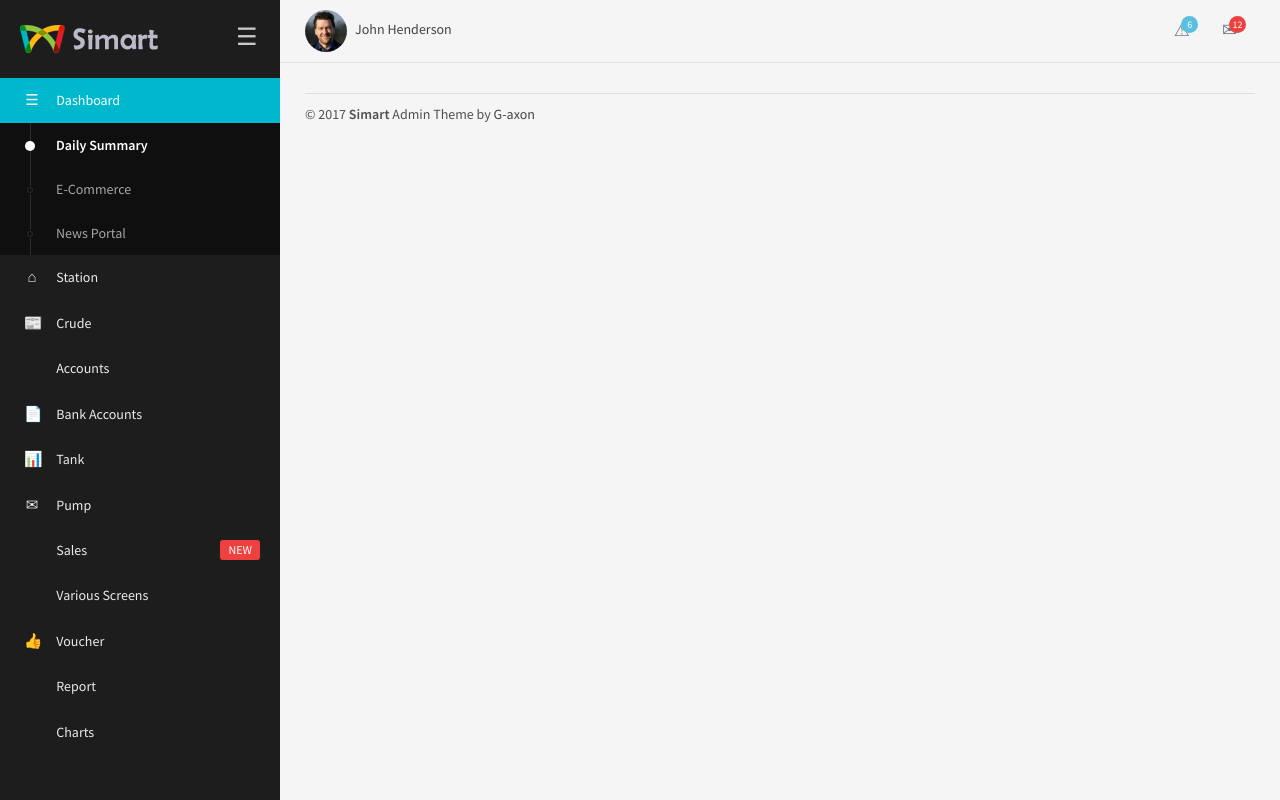
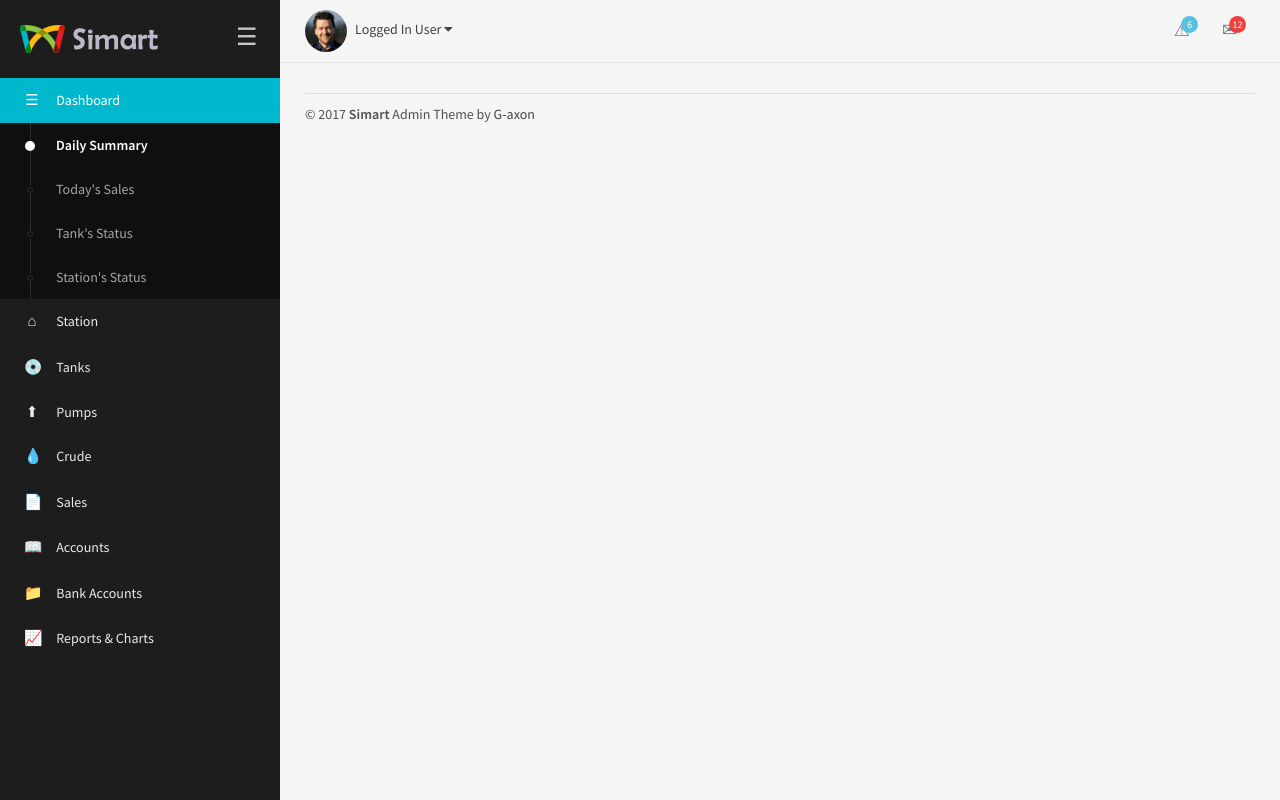
Before and after one commit to Sirlam/simart, a Django app: template catalog/templates/base_generic.html in a window 1280 px wide. Run offline with Django 3.2, Linux system fonts and the light colour scheme; the template is opened without the code that fills it, so the values that code supplies are empty; some libraries are stand-ins or nearby versions; some web fonts are replaced.

Commit message:
Finished base templating...moving on to dashboard page design

```diff
--- a/catalog/models.py
+++ b/catalog/models.py
@@ -15,6 +15,7 @@ class Station(models.Model):
     station_id = models.UUIDField(primary_key=True, default=uuid.uuid4, help_text="Unique ID for Stations")
     name = models.CharField(max_length=200)
     address = models.CharField(max_length=500)
+    location = models.CharField(max_length=100, blank=True)
 
     def __str__(self):
         """
--- a/catalog/templates/base_generic.html
+++ b/catalog/templates/base_generic.html
@@ -7,7 +7,7 @@
     <meta name="viewport" content="width=device-width, initial-scale=1">
     <meta name="description" content="Simart - Filling Station Management System Software">
     <meta name="keywords" content="Simart, petrol, filling station, crud, diesel, kerosene">
-    {% block title %}<title>Simart | Dashboard</title>{% endblock %}
+    {% block title %}<title>Simart | Home</title>{% endblock %}
 
 	{% load static %}
     <!-- Site favicon -->
@@ -69,99 +69,59 @@
 			<li class="has-sub active "><a href="#"><i class="icon-menu"></i><span class="title">Dashboard</span></a>
 				<ul class="nav">
 					<li class="active"><a href="#"><span class="title">Daily Summary</span></a></li>
-					<li><a href="#"><span class="title">E-Commerce</span></a></li>
-					<li><a href="#"><span class="title">News Portal</span></a></li>
+					<li><a href="#"><span class="title">Today's Sales</span></a></li>
+					<li><a href="#"><span class="title">Tank's Status</span></a></li>
+					<li><a href="#"><span class="title">Station's Status</span></a></li>
 				</ul>
 			</li>
 			<li class="has-sub"><a href="#"><i class="icon-home"></i><span class="title">Station</span></a>
 				<ul class="nav collapse">
-					<li><a href="#"><span class="title">View All Stations</span></a></li>
-					<li><a href="#"><span class="title">Add New Station</span></a></li>
-					<li><a href="#"><span class="title">Edit / Delete Station</span></a></li>
+                    <li><a href="#"><span class="title">Add New Station</span></a></li>
+					<li><a href="#"><span class="title">View / Edit / Delete Stations</span></a></li>
 				</ul>
 			</li>
-			<li class="has-sub"><a href="panels.html"><i class="icon-newspaper"></i><span class="title">Crude</span></a>
+			<li class="has-sub"><a href="#"><i class="icon-cd"></i><span class="title">Tanks</span></a>
 				<ul class="nav collapse">
-					<li><a href="panels.html"><span class="title">Panels</span></a></li>
-					<li><a href="buttons.html"><span class="title">Buttons</span></a></li>
-					<li><a href="typography.html"><span class="title">Typography</span></a></li>
-					<li><a href="tabs-accordions.html"><span class="title">Tabs &amp; Accordions</span></a></li>
-					<li><a href="tooltips-popovers.html"><span class="title">Tooltips &amp; Popovers</span></a></li>
-					<li><a href="navbars.html"><span class="title">Navbars</span></a></li>
-					<li><a href="breadcrumbs.html"><span class="title">Breadcrumbs</span></a></li>
-					<li><a href="badges-label.html"><span class="title">Badges &amp; Labels</span></a></li>
-					<li><a href="progress-bars.html"><span class="title">Progress Bars</span></a></li>
-					<li><a href="modals.html"><span class="title">Modals</span></a></li>
-					<li><a href="alerts.html"><span class="title">Alerts</span></a></li>
-					<li><a href="pagination.html"><span class="title">Pagination</span></a></li>
-					<li><a href="video.html"><span class="title">Video</span></a></li>
+					<li><a href="#"><span class="title">Add New Tank</span></a></li>
+					<li><a href="#"><span class="title">View / Edit / Delete Tanks</span></a></li>
 				</ul>
 			</li>
-			<li class="has-sub"><a href="basic-tables.html"><i class="icon-window"></i><span class="title">Accounts</span></a>
+            <li class="has-sub"><a href="#"><i class="fa icon-up"></i><span class="title">Pumps</span></a>
 				<ul class="nav collapse">
-					<li><a href="basic-tables.html"><span class="title">Basic Tables</span></a></li>
-					<li><a href="data-tables.html"><span class="title">Data Tables</span></a></li>
+					<li><a href="#"><span class="title">Add New Pump</span></a></li>
+					<li><a href="#"><span class="title">View / Edit / Delete Pump</span></a></li>
 				</ul>
 			</li>
-			<li class="has-sub"><a href="form-basic.html"><i class="icon-doc-text"></i><span class="title">Bank Accounts</span></a>
+			<li class="has-sub"><a href="#"><i class="icon-droplet"></i><span class="title">Crude</span></a>
 				<ul class="nav collapse">
-					<li><a href="form-basic.html"><span class="title">Basic Form</span></a></li>
-					<li><a href="form-advanced.html"><span class="title">Advanced Plugins</span></a></li>
-					<li><a href="form-wizard.html"><span class="title">Form Wizard</span></a></li>
-					<li><a href="file-upload.html"><span class="title">File upload</span></a></li>
-					<li><a href="editors.html"><span class="title">Editors</span></a></li>
+					<li><a href="#"><span class="title">Add New Crude</span></a></li>
+					<li><a href="#"><span class="title">View / Edit / Delete Crude</span></a></li>
 				</ul>
 			</li>
-			<li class="has-sub"><a href="graph-flot.html"><i class="icon-chart-bar"></i><span class="title">Tank</span></a>
+			<li class="has-sub"><a href="form-basic.html"><i class="icon-doc-text"></i><span class="title">Sales</span></a>
 				<ul class="nav collapse">
-					<li><a href="graph-flot.html"><span class="title">Flot Charts</span></a></li>
-					<li><a href="graph-morris.html"><span class="title">Morris Charts</span></a></li>
-					<li><a href="graph-peity.html"><span class="title">Peity Charts</span></a></li>
-					<li><a href="graph-sparkline.html"><span class="title">Sparkline Charts</span></a></li>
-					<li><a href="graph-chartjs.html"><span class="title">ChartsJs</span></a></li>
-					<li><a href="graph-chartist.html"><span class="title">Chartist</span></a></li>
-					<li><a href="graph-c3.html"><span class="title">C3 Charts</span></a></li>
+					<li><a href="#"><span class="title">Add New Sales</span></a></li>
+					<li><a href="#"><span class="title">View / Edit / Delete Sales</span></a></li>
+					<li><a href="#"><span class="title">Sales Report</span></a></li>
 				</ul>
 			</li>
-			<li class="has-sub"><a href="mail-inbox.html"><i class="icon-mail"></i><span class="title">Pump</span></a>
+			<li class="has-sub"><a href="graph-flot.html"><i class="icon-book-open"></i><span class="title">Accounts</span></a>
 				<ul class="nav collapse">
-					<li><a href="mail-inbox.html"><span class="title">Inbox</span></a></li>
-					<li><a href="mail-compose.html"><span class="title">Compose Mail</span></a></li>
-					<li><a href="mail-read.html"><span class="title">View Mail</span></a></li>
+					<li><a href="#"><span class="title">Add New Account</span></a></li>
+					<li><a href="#"><span class="title">View / Edit / Delete Accounts</span></a></li>
 				</ul>
 			</li>
-			<li><a href="maps-vector.html"><i class="icon-location"></i><span class="title">Sales</span> <span class="label label-secondary pull-right">NEW</span></a></li>
-			<li class="has-sub"><a href="login.html"><i class="icon-google-circles"></i><span class="title">Various Screens</span></a>
+			<li class="has-sub"><a href="mail-inbox.html"><i class="icon-folder"></i><span class="title">Bank Accounts</span></a>
 				<ul class="nav collapse">
-					<li><a href="login.html"><span class="title">Login</span></a></li>
-					<li><a href="register.html"><span class="title">Register</span></a></li>
-					<li><a href="forgot-password.html"><span class="title">Forgot password</span></a></li>
-					<li><a href="lockscreen.html"><span class="title">Lockscreen</span></a></li>
-					<li><a href="error-404.html"><span class="title">404 Page</span></a></li>
-					<li><a href="blank-page.html"><span class="title">Blank Page</span></a></li>
-					<li><a href="comments.html"><span class="title">Comments</span></a></li>
+					<li><a href="#"><span class="title">Add New Bank Account</span></a></li>
+					<li><a href="#"><span class="title">View / Edit / Delete Bank Accounts</span></a></li>
 				</ul>
 			</li>
-			<li class="has-sub"><a href="icons-entypo.html"><i class="icon-thumbs-up"></i><span class="title">Voucher</span></a>
+			<!--<li><a href="maps-vector.html"><i class="icon-location"></i><span class="title">Sales</span> <span class="label label-secondary pull-right">NEW</span></a></li>-->
+
+			<li class="has-sub"><a href="simple-view.html"><i class="icon-chart-line"></i><span class="title">Reports &amp; Charts</span></a>
 				<ul class="nav collapse">
-					<li><a href="icons-entypo.html"><span class="title">Entypo</span></a></li>
-					<li><a href="icons-fontawesome.html"><span class="title">Font Awesome</span></a></li>
-					<li><a href="icons-glyphicons.html"><span class="title">Glyph Icons</span></a></li>
-				</ul>
-			</li>
-			<li class="has-sub"><a href="simple-view.html"><i class="icon-list"></i><span class="title">Report</span></a>
-				<ul class="nav collapse">
-					<li><a href="simple-view.html"><span class="title">Simple View</span></a></li>
-					<li><a href="cards-view.html"><span class="title">Cards View</span></a></li>
-					<li><a href="strip-view.html"><span class="title">Strip View</span></a></li>
-					<li><a href="table-view.html"><span class="title">Table View</span></a></li>
-				</ul>
-			</li>
-			<li class="has-sub"><a href="short-view.html"><i class="icon-popup"></i><span class="title">Charts</span></a>
-				<ul class="nav collapse">
-					<li><a href="short-view.html"><span class="title">Short View</span></a></li>
-					<li><a href="detailed-view.html"><span class="title">Detailed View</span></a></li>
-					<li><a href="detailed-view-2.html"><span class="title">Detailed Action View</span></a></li>
+					<li><a href="simple-view.html"><span class="title">Generate Report</span></a></li>
 				</ul>
 			</li>
 		</ul>
@@ -172,14 +132,12 @@
 
     <!-- Main container -->
   <div class="main-container gray-bg">
-
 		<!-- Main header -->
 		<div class="main-header row">
 		  <div class="col-sm-6 col-xs-7">
-
 			<!-- User info -->
 			<ul class="user-info pull-left">
-			  <li class="profile-info dropdown"><a data-toggle="dropdown" class="dropdown-toggle" href="#" aria-expanded="false"> <img width="44" class="img-circle avatar" alt="" src="images/man-3.jpg">John Henderson <span class="caret"></span></a>
+			  <li class="profile-info dropdown"><a data-toggle="dropdown" class="dropdown-toggle" href="#" aria-expanded="false"> <img width="44" class="img-circle avatar" alt="" src="{% static 'images/man-3.jpg' %}">Logged In User <span class="fa fa-caret-down"></span></a>
 
 				<!-- User action menu -->
 				<ul class="dropdown-menu">
@@ -236,7 +194,7 @@
 						<li>
 							<ul class="media-list">
 								<li class="media">
-									<div class="media-left"><img alt="" class="img-circle img-sm" src="images/domnic-brown.png"></div>
+									<div class="media-left"><img alt="" class="img-circle img-sm" src="{% static 'images/domnic-brown.png' %}"></div>
 									<div class="media-body">
 										<a class="media-heading" href="#">
 											<span class="text-semibold">Domnic Brown</span>
@@ -246,7 +204,7 @@
 									</div>
 								</li>
 								<li class="media">
-									<div class="media-left"><img alt="" class="img-circle img-sm" src="images/john-smith.png"></div>
+									<div class="media-left"><img alt="" class="img-circle img-sm" src="{% static 'images/john-smith.png' %}"></div>
 									<div class="media-body">
 										<a class="media-heading" href="#">
 											<span class="text-semibold">John Smith</span>
@@ -256,7 +214,7 @@
 									</div>
 								</li>
 								<li class="media">
-									<div class="media-left"><img alt="" class="img-circle img-sm" src="images/stella-johnson.png"></div>
+									<div class="media-left"><img alt="" class="img-circle img-sm" src="{% static 'images/stella-johnson.png' %}"></div>
 									<div class="media-body">
 										<a class="media-heading" href="#">
 											<span class="text-semibold">Stella Johnson</span>
@@ -266,7 +224,7 @@
 									</div>
 								</li>
 								<li class="media">
-									<div class="media-left"><img alt="" class="img-circle img-sm" src="images/alex-dolgove.png"></div>
+									<div class="media-left"><img alt="" class="img-circle img-sm" src="{% static 'images/alex-dolgove.png' %}"></div>
 									<div class="media-body">
 										<a class="media-heading" href="#">
 											<span class="text-semibold">Alex Dolgove</span>
@@ -276,7 +234,7 @@
 									</div>
 								</li>
 								<li class="media">
-									<div class="media-left"><img alt="" class="img-circle img-sm" src="images/domnic-brown.png"></div>
+									<div class="media-left"><img alt="" class="img-circle img-sm" src="{% static 'images/domnic-brown.png' %}"></div>
 									<div class="media-body">
 										<a class="media-heading" href="#">
 											<span class="text-semibold">Domnic Brown</span>
--- a/catalog/templates/index.html
+++ b/catalog/templates/index.html
@@ -1,4 +1,6 @@
 {% extends "base_generic.html" %}
+
+{% block title %}<title>Simart | Dashboard</title>{% endblock %}
 
 {% block content %}
 
```
Also changed, not shown: catalog/migrations/0004_station_location.py (added), 2 other files. Lines whose indentation alone changed are shown as unchanged.
